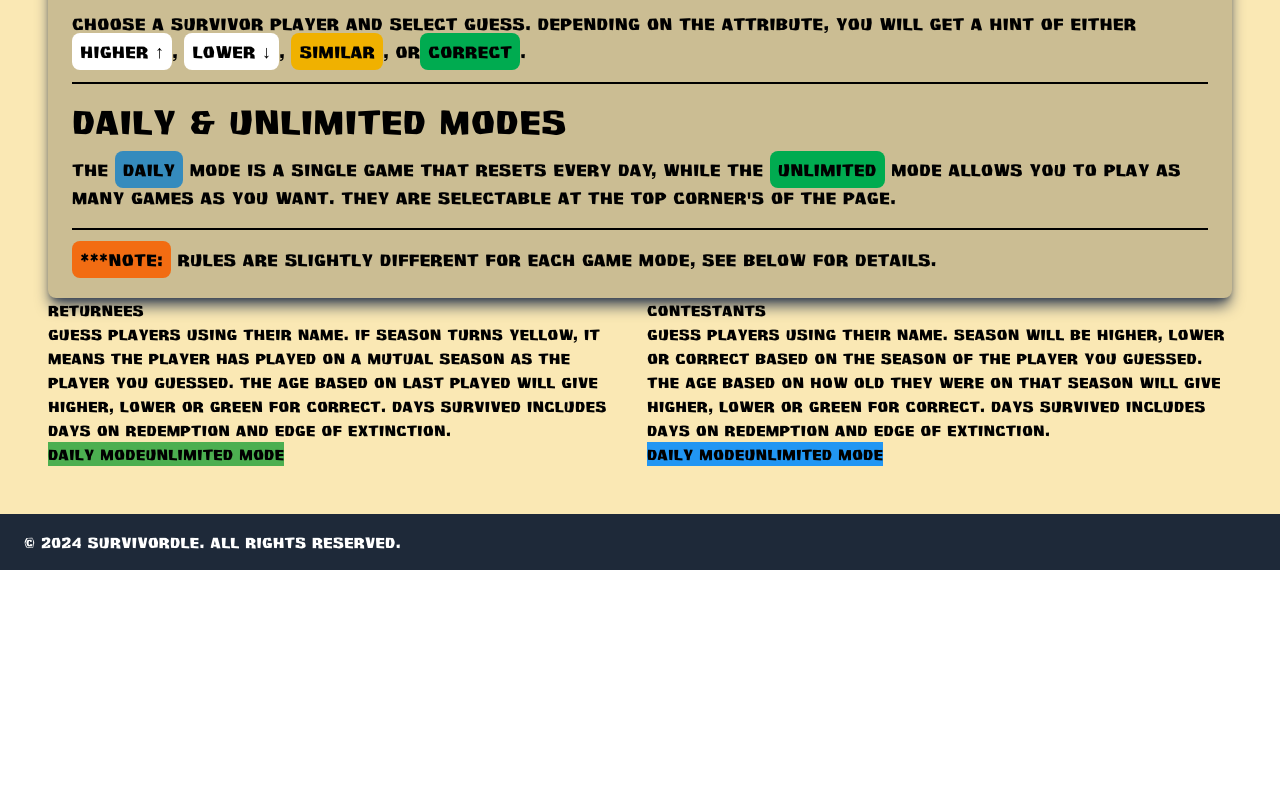
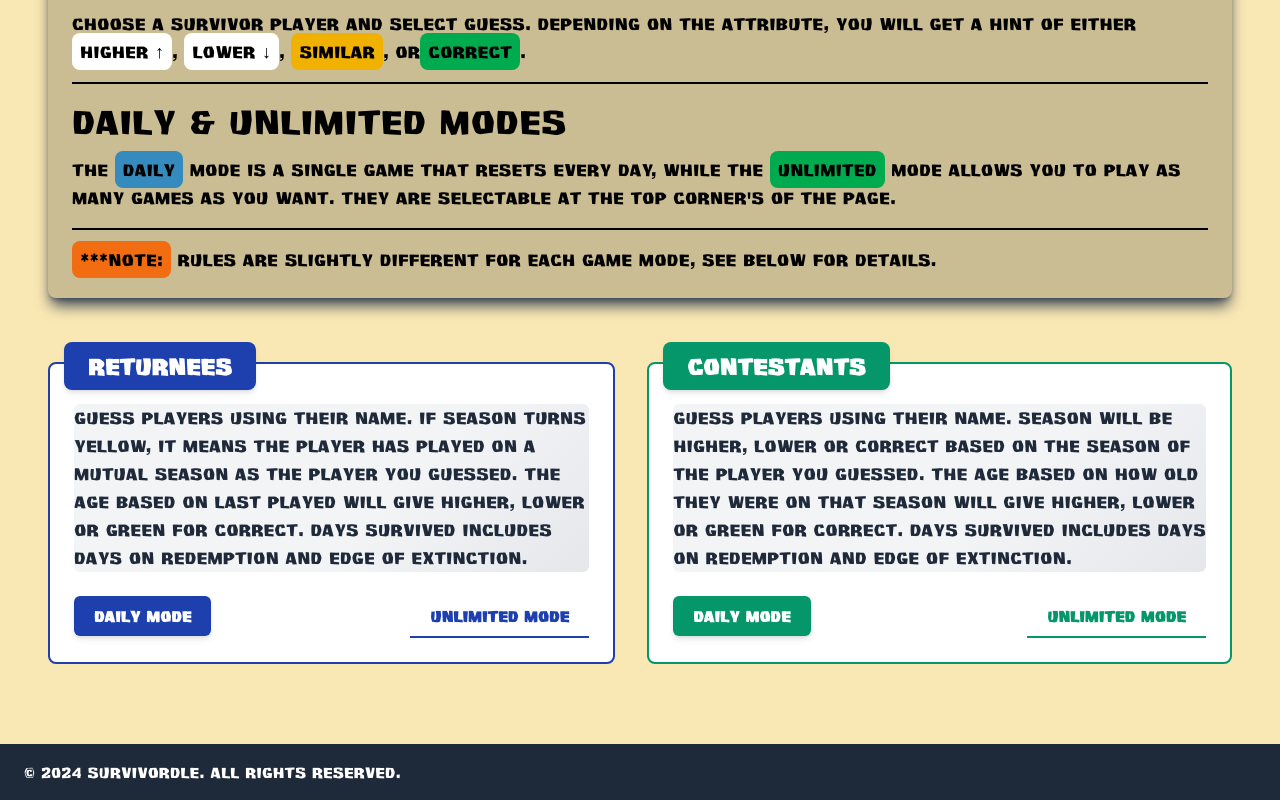
Before and after one commit to noahstew/Survivordle, a Next.js app in the folder frontend/: page / in a window 1280 px wide. Shown: the part 360-1160 px from the top of the page. Before the commit the page ends 930 px from the top, so only its background shows below. Built offline with nearby package versions, Linux system fonts and the light colour scheme.

Commit message:
Adding styles for game mode component

```diff
--- a/frontend/src/components/home/GameMode.tsx
+++ b/frontend/src/components/home/GameMode.tsx
@@ -1,3 +1,4 @@
+'use client';
 import Link from 'next/link';
 
 export interface GameModeProps {
@@ -10,16 +11,58 @@ export interface GameModeProps {
 
 function GameMode(gameMode: GameModeProps) {
   const { title, description, colour, dailyLink, unlimitedLink } = gameMode;
+  // Tailwind dynamic color classes require inline style for border and bg
   return (
-    <div>
-      <h2>{title}</h2>
-      <p>{description}</p>
-      <Link href={dailyLink}>
-        <button style={{ backgroundColor: colour }}>Daily Mode</button>
-      </Link>
-      <Link href={unlimitedLink}>
-        <button style={{ backgroundColor: colour }}>Unlimited Mode</button>
-      </Link>
+    <div className="relative flex flex-col items-start mb-8">
+      {/* Border container */}
+      <div
+        className="w-full rounded-lg border-2 px-0 pt-6 pb-6 bg-white"
+        style={{ borderColor: colour }}
+      >
+        {/* Offset heading */}
+        <div
+          className="absolute -top-5 left-4 px-6 py-2 rounded-lg shadow-md text-white text-2xl font-bold"
+          style={{ backgroundColor: colour }}
+        >
+          {title}
+        </div>
+        {/* Description as image-like area */}
+        <div className="w-full flex flex-col items-start px-6 mt-4">
+          <div
+            className="w-full min-h-[120px] flex items-center justify-center rounded-md  text-gray-800 text-lg font-medium mb-6"
+            style={{
+              background: 'linear-gradient(135deg, #f3f4f6 60%, #e5e7eb 100%)',
+            }}
+          >
+            {description}
+          </div>
+          {/* Buttons */}
+          <div className="flex gap-4 justify-between w-full">
+            <Link href={dailyLink}>
+              <button
+                className="px-5 py-2 rounded-md text-white font-semibold shadow-md transition-colors duration-200"
+                style={{ backgroundColor: colour }}
+              >
+                Daily Mode
+              </button>
+            </Link>
+            <Link href={unlimitedLink}>
+              <button
+                className="px-5 py-2  font-semibold transition-colors duration-200"
+                style={{ borderBottom: `2px solid ${colour}`, color: colour }}
+                // Remove event handlers, use Tailwind for hover effect
+              >
+                <span
+                  className="hover:text-white"
+                  style={{ transition: 'color 0.2s', color: 'inherit' }}
+                >
+                  Unlimited Mode
+                </span>
+              </button>
+            </Link>
+          </div>
+        </div>
+      </div>
     </div>
   );
 }
--- a/frontend/src/components/home/Hero.tsx
+++ b/frontend/src/components/home/Hero.tsx
@@ -6,7 +6,7 @@ function Hero() {
   return (
     <div className="bg-survivor-sand-light p-4 md:p-8 lg:p-12">
       <HowToPlay />
-      <div className="flex flex-col gap-8 md:flex-row md:gap-8 md:justify-center">
+      <div className="flex flex-col gap-8 md:flex-row md:gap-8 md:justify-center mt-16">
         <GameMode
           title={gameModes[0]?.title}
           description={gameModes[0]?.description}
--- a/frontend/src/data/gameModes.ts
+++ b/frontend/src/data/gameModes.ts
@@ -5,7 +5,7 @@ export const gameModes: GameModeProps[] = [
     title: 'Returnees',
     description:
       'Guess players using their name.  If Season turns yellow, it means the player has played on a mutual season as the player you guessed.  The Age based on last played will give higher, lower or Green for correct. Days survived includes days on Redemption and Edge of Extinction.',
-    colour: '#4CAF50',
+    colour: '#1e40af',
     dailyLink: '/daily/returnees',
     unlimitedLink: '/unlimited/returnees',
   },
@@ -13,7 +13,7 @@ export const gameModes: GameModeProps[] = [
     title: 'Contestants',
     description:
       'Guess players using their name.  Season will be higher, lower or correct based on the season of the player you guessed.  The Age based on how old they were on that season will give higher, lower or Green for correct. Days survived includes days on Redemption and Edge of Extinction.',
-    colour: '#2196F3',
+    colour: '#059669',
     dailyLink: '/daily/contestant',
     unlimitedLink: '/unlimited/contestant',
   },
```
